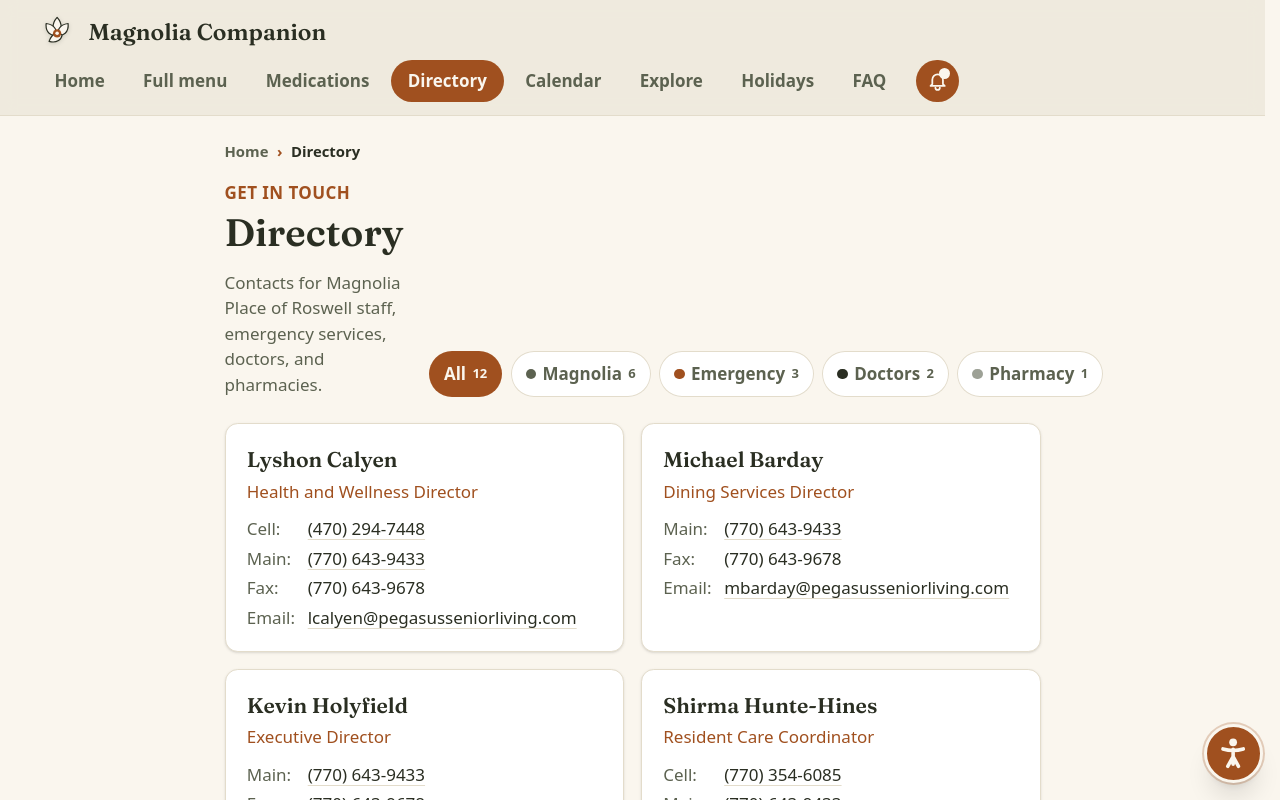
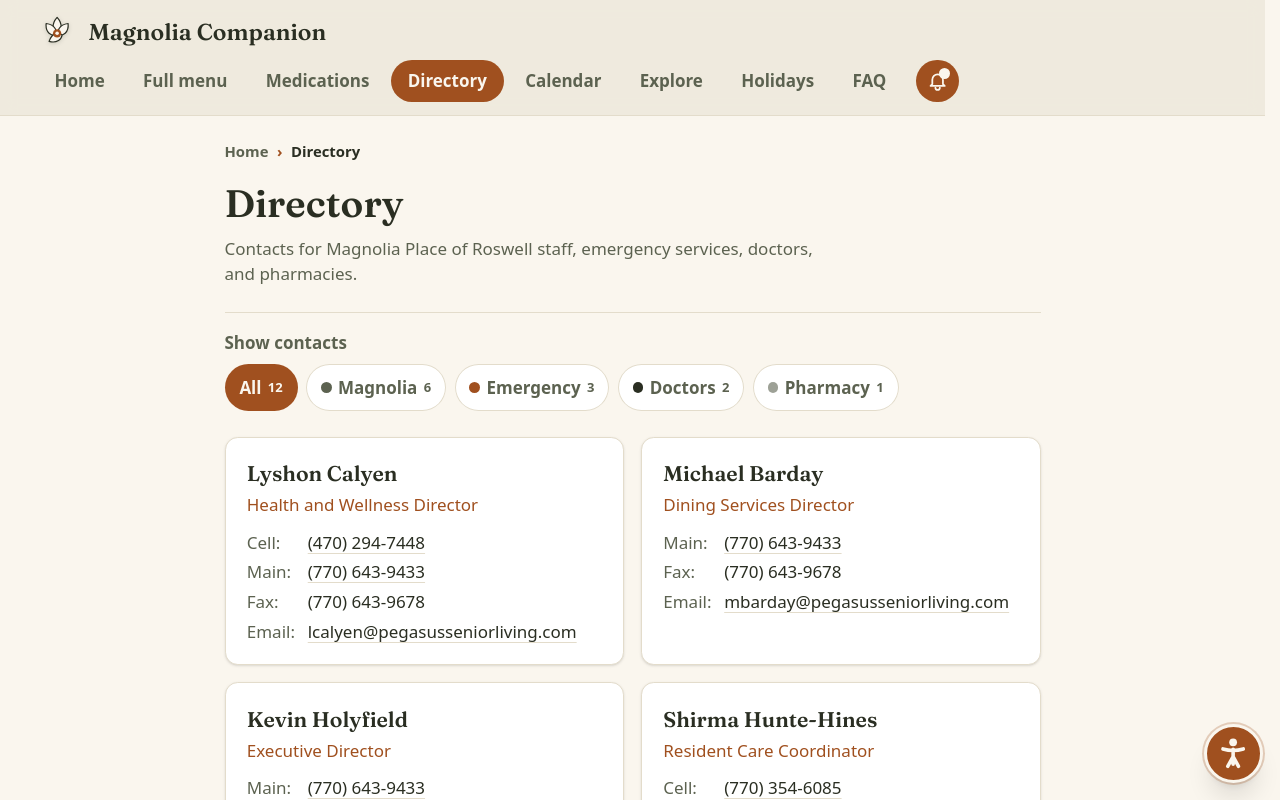
Before and after one commit to dillo/magnolia-companion, a Next.js app: page /contacts in a window 1280 px wide. Shown: the top 800 px of the page. Built offline with nearby package versions, Linux system fonts and the light colour scheme.

Commit message:
Fix layout issue in the directory page

```diff
--- a/components/ContactsClient.tsx
+++ b/components/ContactsClient.tsx
@@ -30,19 +30,19 @@ export default function ContactsClient({ contacts }: { contacts: Contact[] }) {
   return (
     <div className="mx-auto max-w-3xl">
       <Breadcrumbs />
-      <div className="md:flex md:items-end md:justify-between md:gap-6">
-        <div className="max-w-2xl">
-          <p className="font-semibold uppercase tracking-wide text-copper">Get in touch</p>
-          <h1 className="mt-1 font-display text-title font-semibold">Directory</h1>
-          <p className="mt-3 text-moss">
-            Contacts for Magnolia Place of Roswell staff, emergency services, doctors, and pharmacies.
-          </p>
-        </div>
+      <header className="max-w-2xl">
+        <h1 className="font-display text-title font-semibold">Directory</h1>
+        <p className="mt-2 max-w-xl text-moss">
+          Contacts for Magnolia Place of Roswell staff, emergency services, doctors, and pharmacies.
+        </p>
+      </header>
 
+      <div className="mt-6 border-t border-hairline pt-4">
+        <p className="mb-2 font-semibold text-moss">Show contacts</p>
         <div
           role="group"
           aria-label="Filter directory"
-          className="mt-4 flex shrink-0 flex-wrap items-center gap-2 md:mt-0"
+          className="flex max-w-full flex-wrap items-center gap-2"
         >
           {FILTERS.map((item) => (
             <button
@@ -50,7 +50,7 @@ export default function ContactsClient({ contacts }: { contacts: Contact[] }) {
               type="button"
               aria-pressed={filter === item.key}
               onClick={() => setFilter(item.key)}
-              className={`flex min-h-11 items-center gap-1.5 rounded-full px-3.5 py-1.5 font-semibold transition-colors ${
+              className={`inline-flex min-h-11 max-w-full shrink-0 items-center gap-1.5 whitespace-nowrap rounded-full px-3.5 py-1.5 font-semibold transition-colors ${
                 filter === item.key
                   ? "bg-copper text-petal"
                   : "bg-card text-moss ring-1 ring-inset ring-hairline hover:ring-copper/40 hover:text-ink"
@@ -69,7 +69,7 @@ export default function ContactsClient({ contacts }: { contacts: Contact[] }) {
       </div>
 
       {filtered.length > 0 ? (
-        <ul className="mt-6 grid gap-4 sm:grid-cols-2">
+        <ul className="mt-6 grid gap-4 md:grid-cols-2">
           {filtered.map((contact) => (
             <li
               key={contact.id}
```
Also changed, not shown: 1 other file (tests, documents, lock files or other folders).
